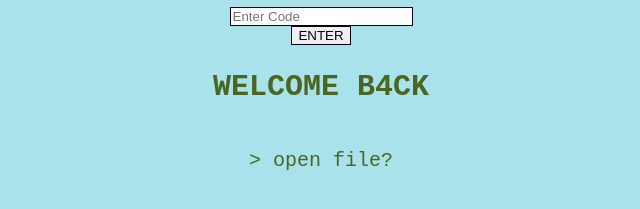
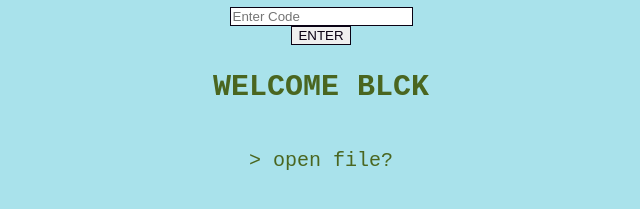
Before and after one commit to hueyleey03-web/flower-shop, a plain HTML site: page index.html in a window 1280 px wide. Shown: the part 284-493 px from the top of the page, 319-959 px from the left. Drawn offline with Linux system fonts and the light colour scheme.

Commit message:
Update index.html

```diff
--- a/index.html
+++ b/index.html
@@ -79,7 +79,7 @@
 
 <body>
 
-<h2>WELCOME B4CK</h2>
+<h2>WELCOME BLCK</h2>
 
 <p>> open file?</p>
 
```
